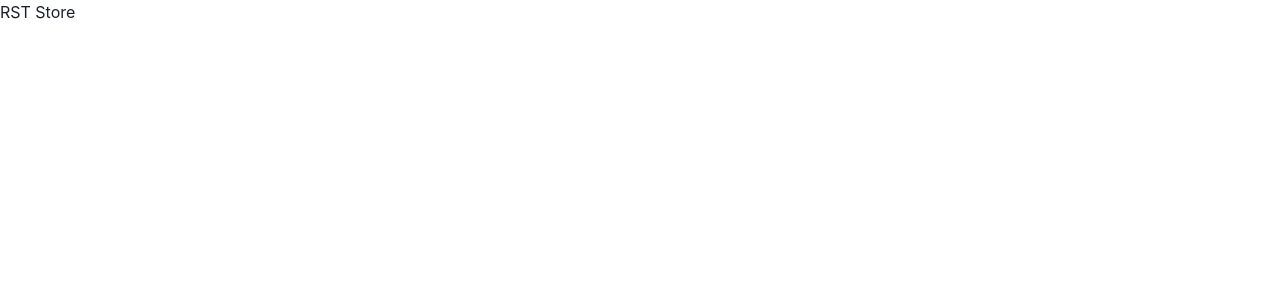
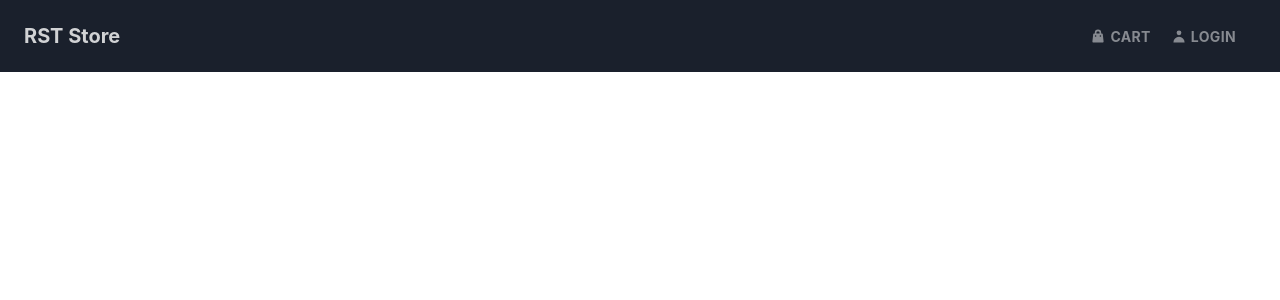
Before and after one commit to Mistry-Shubham/rststore812, a React (Create React App) app in the folder frontend/: page / in a window 1280 px wide. Shown: the top 300 px of the page. Built offline with nearby package versions, Linux system fonts and the light colour scheme.

Commit message:
Step 3 completed. Create Header and Footer components done.

```diff
--- a/frontend/src/App.js
+++ b/frontend/src/App.js
@@ -1,7 +1,11 @@
+import Header from './components/Header';
+import Footer from './components/Footer';
+
 const App = () => {
   return (
     <div>
-      <h1>RST Store</h1>
+      <Header />
+      <Footer />
     </div>
   );
 };
--- /dev/null
+++ b/frontend/src/components/Footer.js
@@ -0,0 +1,11 @@
+import { Flex, Text } from '@chakra-ui/react';
+
+const Footer = () => {
+  return (
+    <Flex as='footer' justifyContent='center' py='5'>
+      <Text>Copyright 2021. RST Store. All Rights Reserved.</Text>
+    </Flex>
+  );
+};
+
+export default Footer;
--- /dev/null
+++ b/frontend/src/components/Header.js
@@ -0,0 +1,85 @@
+import { useState } from 'react';
+import { Flex, Heading, Link, Box, Icon } from '@chakra-ui/react';
+import { HiShoppingBag, HiUser, HiOutlineMenuAlt3 } from 'react-icons/hi';
+
+const MenuItems = ({ children, url }) => {
+  return (
+    <Link
+      href={url}
+      mt={{ base: 4, md: 0 }}
+      fontSize='sm'
+      letterSpacing='wide'
+      color='whiteAlpha.600'
+      fontWeight='bold'
+      textTransform='uppercase'
+      mr='5'
+      display='block'
+      _hover={{ color: 'whiteAlpha.800' }}
+    >
+      {children}
+    </Link>
+  );
+};
+
+const Header = () => {
+  const [show, setShow] = useState(false);
+
+  return (
+    <Flex
+      as='header'
+      align='center'
+      justify='space-between'
+      wrap='wrap'
+      py='6'
+      px='6'
+      bgColor='gray.800'
+      w='100%'
+      top='0'
+      zIndex='2'
+      pos='fixed'
+    >
+      <Flex align='center' mr='5'>
+        <Heading
+          as='h1'
+          color='whiteAlpha.800'
+          fontWeight='bold'
+          size='md'
+          letterSpacing='md'
+        >
+          <Link href='/' _hover={{ color: 'gray.500', textDecor: 'none' }}>
+            RST Store
+          </Link>
+        </Heading>
+      </Flex>
+
+      <Box
+        display={{ base: 'block', md: 'none', sm: 'block' }}
+        onClick={() => setShow(!show)}
+      >
+        <Icon as={HiOutlineMenuAlt3} color='white' w='6' h='6' />
+        <title>Menu</title>
+      </Box>
+
+      <Box
+        display={{ base: show ? 'block' : 'none', md: 'flex' }}
+        width={{ base: 'full', md: 'auto' }}
+        alignItems='center'
+      >
+        <MenuItems url='/'>
+          <Flex alignItems='center'>
+            <Icon as={HiShoppingBag} w='4' h='4' mr='1' />
+            Cart
+          </Flex>
+        </MenuItems>
+        <MenuItems url='/'>
+          <Flex alignItems='center'>
+            <Icon as={HiUser} w='4' h='4' mr='1' />
+            Login
+          </Flex>
+        </MenuItems>
+      </Box>
+    </Flex>
+  );
+};
+
+export default Header;
```
